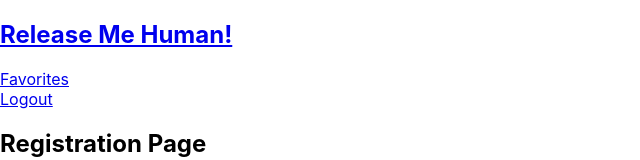
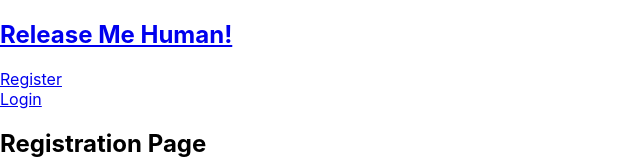
Before and after one commit to thinkful-ei-emu/AP-Capstone-Client, a React (Create React App) app: page /register in a window 1280 px wide. Shown: the top 160 px of the page, without its empty margins (0-640 px from the left). Built offline with nearby package versions, Linux system fonts and the light colour scheme.

Commit message:
register working and posts to db

```diff
--- a/src/components/Header/Header.js
+++ b/src/components/Header/Header.js
@@ -43,7 +43,7 @@ export default class Header extends React.Component {
         <h1>
           <Link to="/">Release Me Human!</Link>
         </h1>
-        {this.renderLogoutLink()}
+        {this.renderLoginLink()}
       </nav>
     );
   }
--- a/src/components/RegistrationForm/RegistrationForm.js
+++ b/src/components/RegistrationForm/RegistrationForm.js
@@ -52,7 +52,7 @@ export default class RegistrationForm extends React.Component {
 
         <div>
           <label htmlFor='registration-form-password'>Password</label>
-          <input name="password" type="text" required />
+          <input name="password" type="password" required />
         </div>
 
         <div>
--- a/src/config.js
+++ b/src/config.js
@@ -1,4 +1,4 @@
 export default {
-    API_ENDPOINT: 'http://localhost:8080/api',
+    API_ENDPOINT: 'http://localhost:8000/api',
     TOKEN_KEY: '',
 }
```
